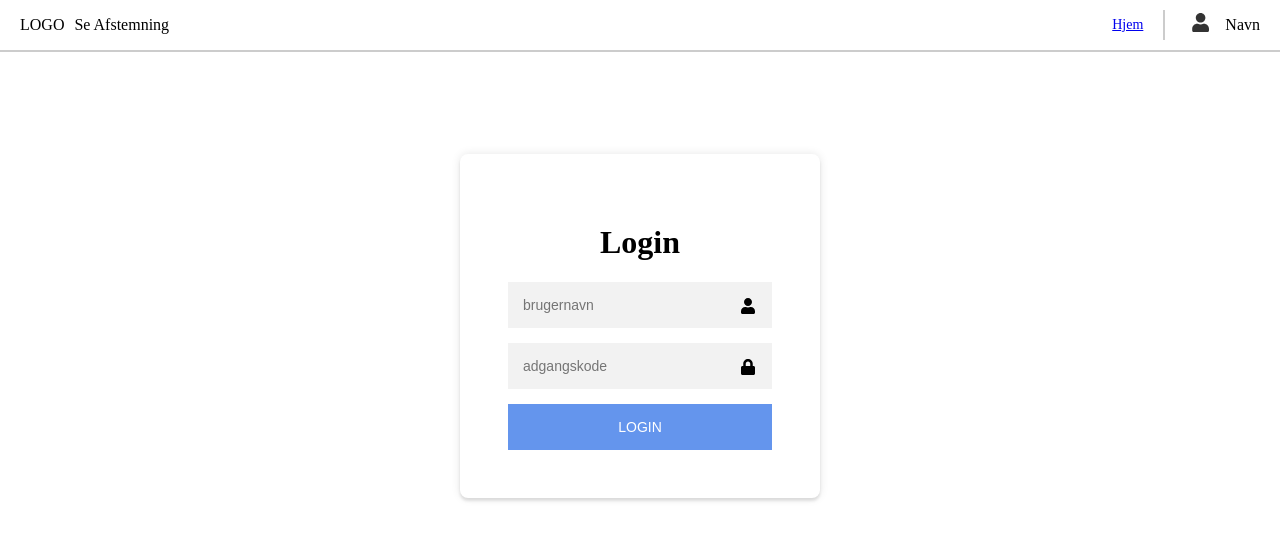
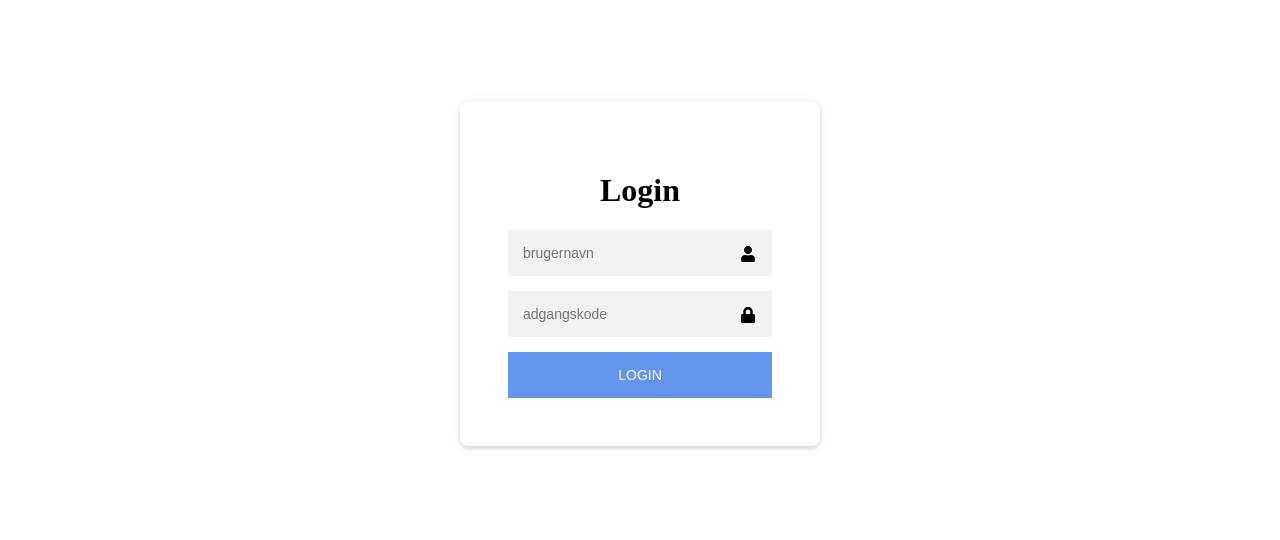
Before and after one commit to cs-26-dat-2-01/Stemmesystem, a React (Vite) app: page / in a window 1280 px wide. Shown: the top 540 px of the page. Built offline with nearby package versions, Linux system fonts and the light colour scheme.

Commit message:
removed navbar from login page

```diff
--- a/client_src/pages/LoginPage.tsx
+++ b/client_src/pages/LoginPage.tsx
@@ -1,7 +1,6 @@
 import React from "react";
 import "./LoginPage.css";
 import { getCookie } from "../WebLib.ts";
-import NavBar from "../components/NavBar.tsx";
 import { FaLock, FaUser } from "react-icons/fa";
 
 type LoginPageProps = {
@@ -42,7 +41,6 @@ function LoginPage({ setIsLoggedIn }: LoginPageProps) {
 
   return (
     <>
-      <NavBar />
       <div className="login-container">
         <div className="form">
           <h1>Login</h1>
```
